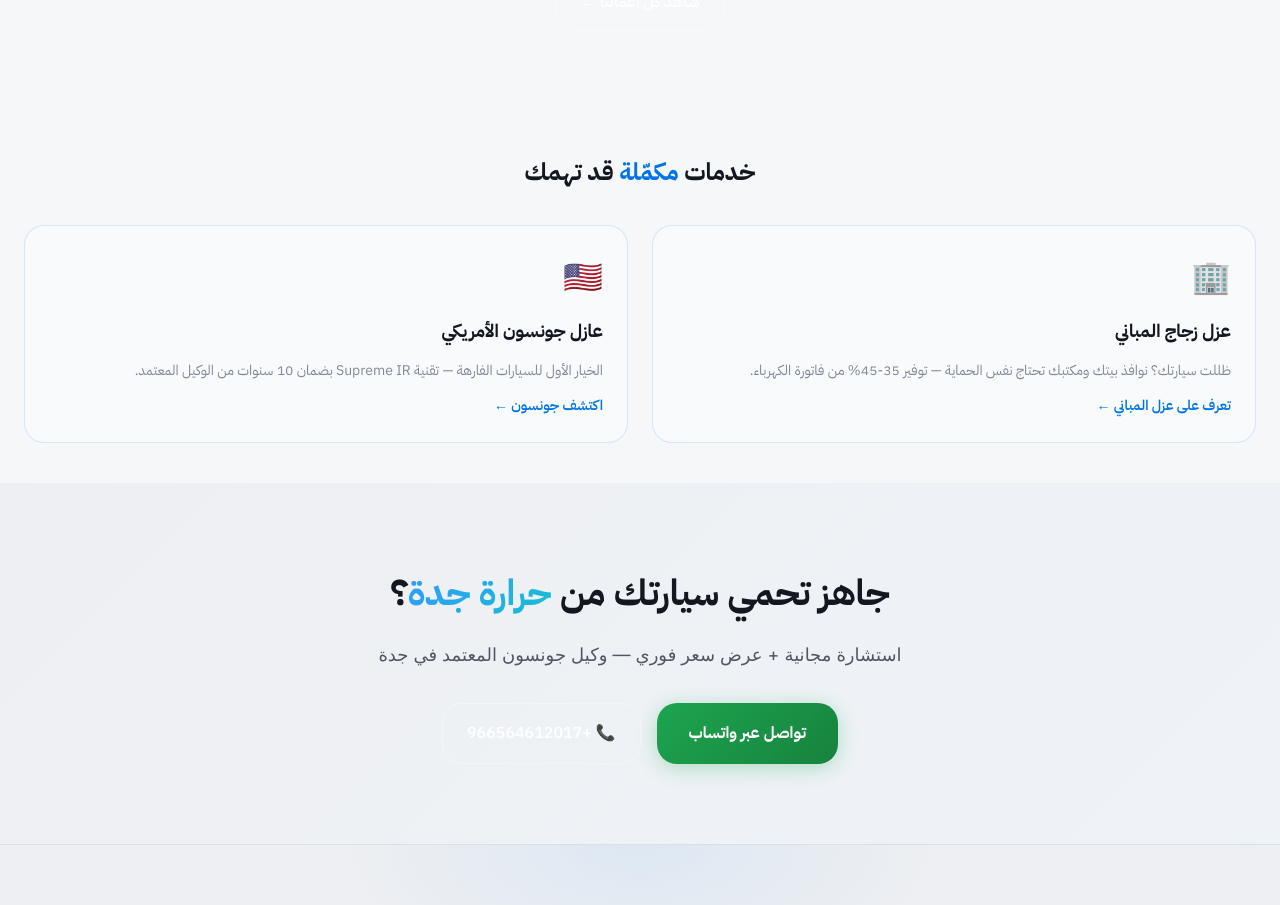
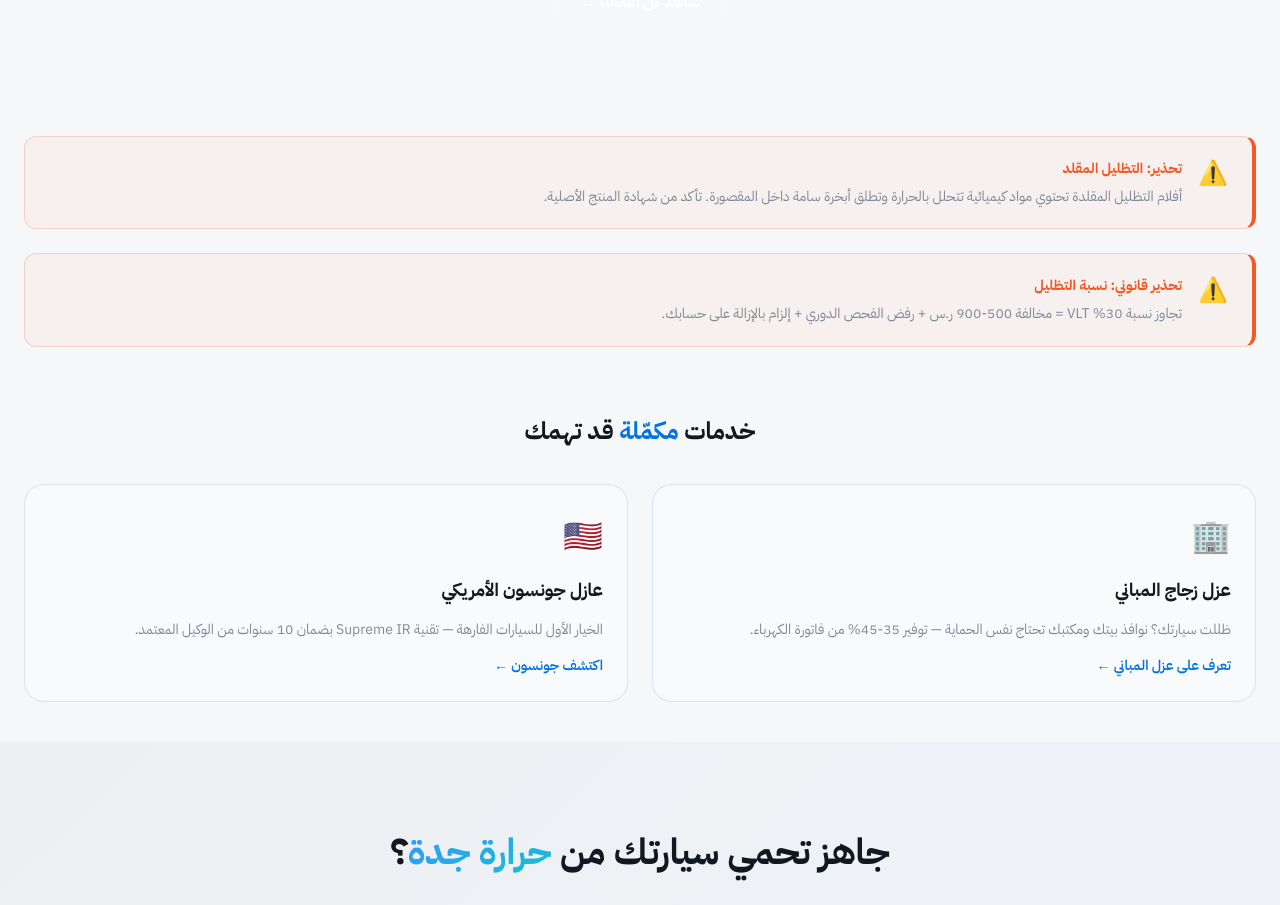
Before and after one commit to taysirco/AzelCore.com, a Next.js app: page /car-insulation-jeddah in a window 1280 px wide. Shown: the part 4220-5125 px from the top of the page. Built offline with nearby package versions, Linux system fonts and the light colour scheme; no server answers.

Commit message:
🔒 Sprint 3.5: YMYL warnings + blog→service internal links + llms.txt blog URLs + security.txt + ItemList services + Speculation Rules prefetch

```diff
--- a/src/app/car-insulation-jeddah/page.tsx
+++ b/src/app/car-insulation-jeddah/page.tsx
@@ -6,6 +6,7 @@ import { faqs } from '@/data/faqs';
 import { quickAnswers } from '@/data/quick-answers';
 import TldrBait from '@/components/seo/TldrBait';
 import CrossSellCards from '@/components/sections/CrossSellCards';
+import YmylWarning from '@/components/seo/YmylWarning';
 import styles from './page.module.css';
 
 export const metadata: Metadata = {
@@ -216,6 +217,16 @@ export default function CarTintingPage() {
         </div>
       </section>
 
+      {/* YMYL Safety Warnings — E-E-A-T Trust */}
+      <YmylWarning
+        title="تحذير: التظليل المقلد"
+        text="أفلام التظليل المقلدة تحتوي مواد كيميائية تتحلل بالحرارة وتطلق أبخرة سامة داخل المقصورة. تأكد من شهادة المنتج الأصلية."
+      />
+      <YmylWarning
+        title="تحذير قانوني: نسبة التظليل"
+        text="تجاوز نسبة 30% VLT = مخالفة 500-900 ر.س + رفض الفحص الدوري + إلزام بالإزالة على حسابك."
+      />
+
       {/* Cross-sell — Causal Internal Linking */}
       <CrossSellCards currentPage="car-insulation-jeddah" />
 
--- /dev/null
+++ b/src/components/seo/YmylWarning.module.css
@@ -0,0 +1,46 @@
+/* ═══ YMYL Safety Warning ═══ */
+.warning {
+  margin: var(--space-6) auto;
+  max-width: var(--max-width, 1200px);
+  padding: 0 var(--space-6);
+}
+
+.warningBox {
+  display: flex;
+  gap: var(--space-4);
+  padding: var(--space-5) var(--space-6);
+  background: hsla(15, 90%, 55%, 0.06);
+  border: 1px solid hsla(15, 90%, 55%, 0.2);
+  border-inline-start: 4px solid hsl(15, 90%, 55%);
+  border-radius: var(--radius-md, 8px);
+}
+
+.warningIcon {
+  font-size: 1.5rem;
+  flex-shrink: 0;
+  line-height: 1.4;
+}
+
+.warningContent {
+  display: flex;
+  flex-direction: column;
+  gap: var(--space-1);
+}
+
+.warningTitle {
+  font-size: var(--text-sm, 0.875rem);
+  font-weight: 700;
+  color: hsl(15, 90%, 55%);
+  margin: 0;
+}
+
+.warningText {
+  font-size: var(--text-sm, 0.875rem);
+  line-height: 1.7;
+  color: var(--text-muted, hsl(220, 10%, 55%));
+  margin: 0;
+}
+
+[data-theme="light"] .warningBox {
+  background: hsla(15, 90%, 55%, 0.04);
+}
--- /dev/null
+++ b/src/components/seo/YmylWarning.tsx
@@ -0,0 +1,24 @@
+import styles from './YmylWarning.module.css';
+
+interface YmylWarningProps {
+  title: string;
+  text: string;
+}
+
+/**
+ * YMYL Safety Warning — Required for health/safety/money topics.
+ * Signals to Google that we transparently disclose risks (E-E-A-T Trust).
+ */
+export default function YmylWarning({ title, text }: YmylWarningProps) {
+  return (
+    <aside className={styles.warning} role="alert" aria-label="تحذير سلامة">
+      <div className={styles.warningBox}>
+        <span className={styles.warningIcon}>⚠️</span>
+        <div className={styles.warningContent}>
+          <h4 className={styles.warningTitle}>{title}</h4>
+          <p className={styles.warningText}>{text}</p>
+        </div>
+      </div>
+    </aside>
+  );
+}
```
Also changed, not shown: src/app/blog/[slug]/page.tsx (+41 -0 lines), src/app/building-glass-insulation/page.tsx (+7 -0 lines), src/app/page.tsx (+52 -0 lines), public/.well-known/security.txt, public/llms.txt.
